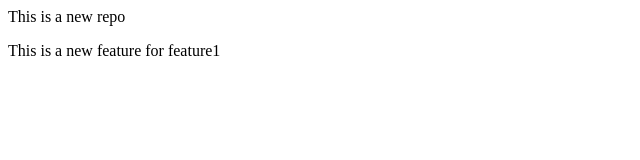
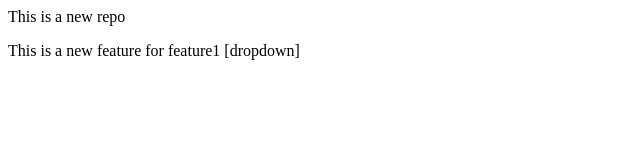
Before and after one commit to Tech-Yash-eng/localRepo, a plain HTML site: page index.html in a window 1280 px wide. Shown: the full height of the page, 0-640 px from the left. Drawn offline with Linux system fonts and the light colour scheme.

```diff
--- a/index.html
+++ b/index.html
@@ -1,4 +1,4 @@
 <p>This is a new repo</p>
 <p>
-    This is a new feature for feature1
+    This is a new feature for feature1 [dropdown]
 </p>
```
